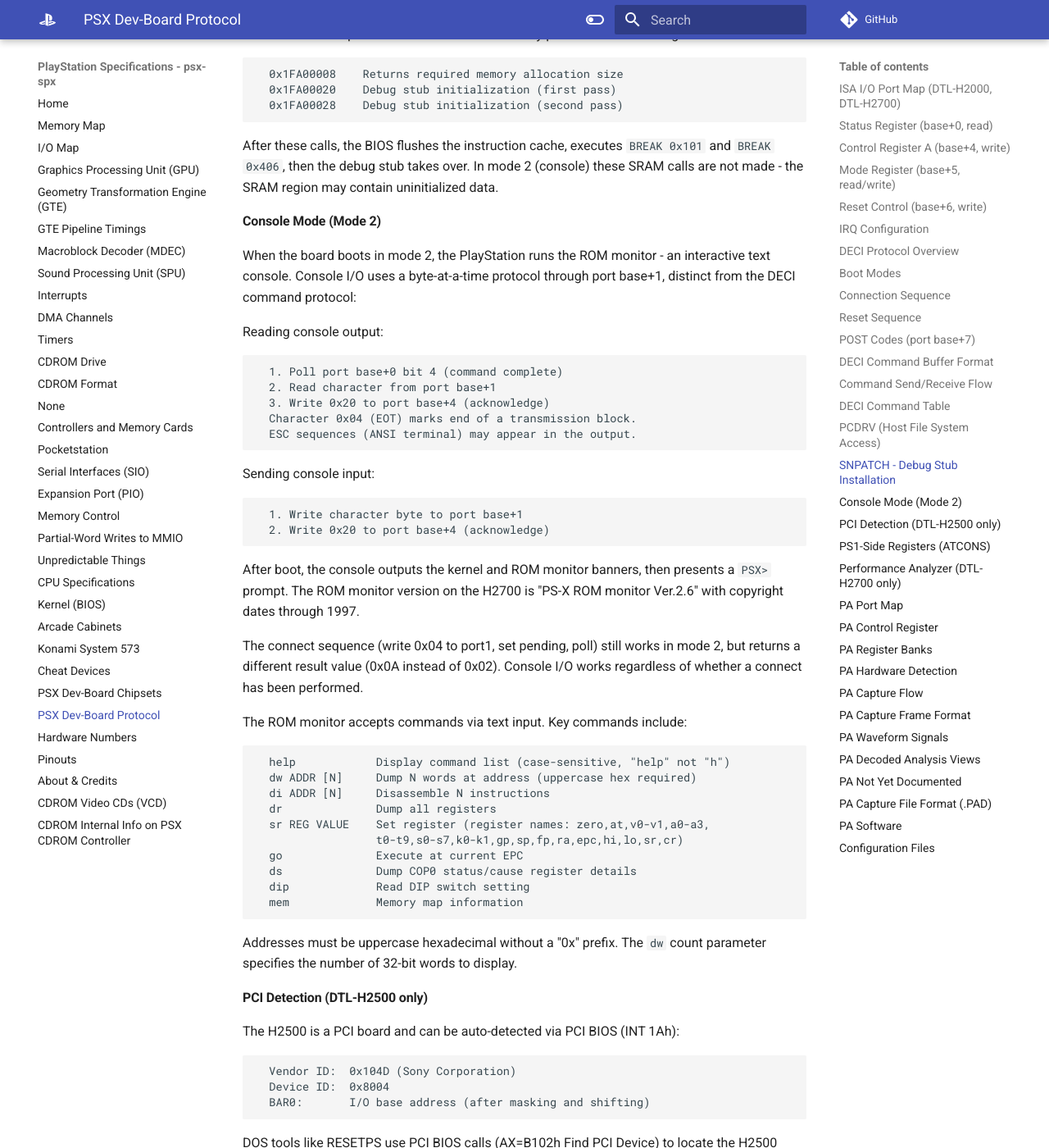
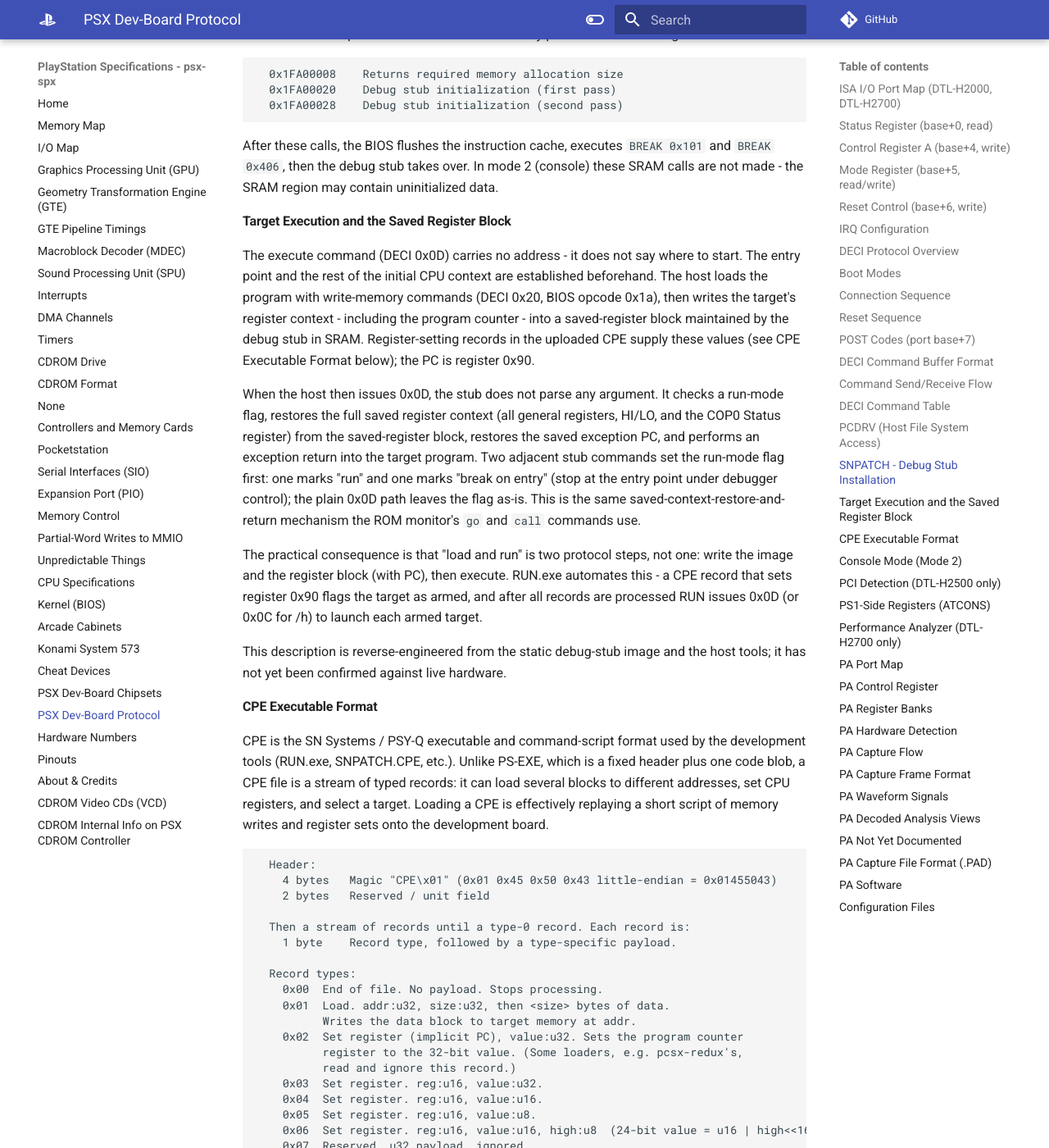
Before and after one commit to psx-spx/psx-spx.github.io, an MkDocs documentation site: the page built from docs/psxdevboardprotocol.md, in a window 1280 px wide and 1400 px high, scrolled down 6958 px. Shown: the whole window at 82% size. Built offline with MkDocs 1.6.1 and Material for MkDocs 9.7.7, drawn with Linux system fonts in a browser that asks for light colours; comment, search, counter and statistics services are not loaded; some of the changed text lies outside the part shown.

Commit message:
psxdevboardprotocol: document CPE format, target execution, and PA penalty views
- CPE executable/script record format (load, set-register, target-select opcodes)
- how the no-argument execute command (DECI 0x0D) launches via the saved
  register block and an exception return into the target
- fill in the 0x0C/0x0D DECI command meanings (halt-load / start)
- the PA performance-penalty analysis views (read/write, write-buffer,
  polygon, and polygon cull/waste)

Signed-off-by: Nicolas 'Pixel' Noble <nicolas@nobis-crew.org>

````diff
--- a/docs/psxdevboardprotocol.md
+++ b/docs/psxdevboardprotocol.md
@@ -178,8 +178,8 @@
   15       0x05      Send/receive data (bidirectional, lengths in CX/DX)
   19       0x21      Read target memory (address in DX:BX, length in CX)
   1a       0x20      Write target memory (address in DX:BX, length in CX)
-  1b       0x0C      Target command, no data
-  1c       0x0D      Target command, no data
+  1b       0x0C      Halt-load: arm target but do not start it (RUN /h)
+  1c       0x0D      Start/execute target (resume into the loaded program)
   22       -         Reset PlayStation (direct port I/O to base+6)
   30       0x22      Read memory, alternate format (flag=0x80)
   39       0xC6      mkdir (host-side, unit=0x80)
@@ -238,6 +238,50 @@
   0x1FA00028    Debug stub initialization (second pass)
 ```
 After these calls, the BIOS flushes the instruction cache, executes `BREAK 0x101` and `BREAK 0x406`, then the debug stub takes over. In mode 2 (console) these SRAM calls are not made - the SRAM region may contain uninitialized data.
+
+#### Target Execution and the Saved Register Block
+The execute command (DECI 0x0D) carries no address - it does not say where to start. The entry point and the rest of the initial CPU context are established beforehand. The host loads the program with write-memory commands (DECI 0x20, BIOS opcode 0x1a), then writes the target's register context - including the program counter - into a saved-register block maintained by the debug stub in SRAM. Register-setting records in the uploaded CPE supply these values (see CPE Executable Format below); the PC is register 0x90.
+
+When the host then issues 0x0D, the stub does not parse any argument. It checks a run-mode flag, restores the full saved register context (all general registers, HI/LO, and the COP0 Status register) from the saved-register block, restores the saved exception PC, and performs an exception return into the target program. Two adjacent stub commands set the run-mode flag first: one marks "run" and one marks "break on entry" (stop at the entry point under debugger control); the plain 0x0D path leaves the flag as-is. This is the same saved-context-restore-and-return mechanism the ROM monitor's `go` and `call` commands use.
+
+The practical consequence is that "load and run" is two protocol steps, not one: write the image and the register block (with PC), then execute. RUN.exe automates this - a CPE record that sets register 0x90 flags the target as armed, and after all records are processed RUN issues 0x0D (or 0x0C for /h) to launch each armed target.
+
+This description is reverse-engineered from the static debug-stub image and the host tools; it has not yet been confirmed against live hardware.
+
+#### CPE Executable Format
+CPE is the SN Systems / PSY-Q executable and command-script format used by the development tools (RUN.exe, SNPATCH.CPE, etc.). Unlike PS-EXE, which is a fixed header plus one code blob, a CPE file is a stream of typed records: it can load several blocks to different addresses, set CPU registers, and select a target. Loading a CPE is effectively replaying a short script of memory writes and register sets onto the development board.
+```
+  Header:
+    4 bytes   Magic "CPE\x01" (0x01 0x45 0x50 0x43 little-endian = 0x01455043)
+    2 bytes   Reserved / unit field
+
+  Then a stream of records until a type-0 record. Each record is:
+    1 byte    Record type, followed by a type-specific payload.
+
+  Record types:
+    0x00  End of file. No payload. Stops processing.
+    0x01  Load. addr:u32, size:u32, then <size> bytes of data.
+          Writes the data block to target memory at addr.
+    0x02  Set register (implicit PC), value:u32. Sets the program counter
+          register to the 32-bit value. (Some loaders, e.g. pcsx-redux's,
+          read and ignore this record.)
+    0x03  Set register. reg:u16, value:u32.
+    0x04  Set register. reg:u16, value:u16.
+    0x05  Set register. reg:u16, value:u8.
+    0x06  Set register. reg:u16, value:u16, high:u8  (24-bit value = u16 | high<<16).
+    0x07  Reserved. u32 payload, ignored.
+    0x08  Select target/unit. unit:u8. Switches which target subsequent
+          records apply to (multi-target development setups).
+
+  Register numbers follow the debug protocol's register map; register 0x90
+  is the program counter. Setting the PC register arms the target for
+  execution (see Target Execution above).
+
+  All scalars are little-endian on the wire.
+```
+The format is byte-compatible across loaders, but interpretation varies: a full debugger loader (RUN.exe) acts on every record including register sets and target selection, while a minimal loader that only needs to load-and-run one program may treat the register records (other than the PC) and the target-select record as no-ops. The record stream stays in sync either way because every record's payload length is fixed by its type.
+
+Record types 0x02-0x06 are all "set register" variants differing only in value width; this lets a CPE encode register values compactly. SNPATCH.CPE, for example, uses a type-0x03 record to set register 0x90 (PC) to its main-RAM entry point, several type-0x01 records to load the stub into SRAM, and a type-0x00 record to terminate.
 
 #### Console Mode (Mode 2)
 When the board boots in mode 2, the PlayStation runs the ROM monitor - an interactive text console. Console I/O uses a byte-at-a-time protocol through port base+1, distinct from the DECI command protocol:
@@ -479,6 +523,30 @@
                           tiles, block fills, null packets, commands
   Waveform Signals      - Five digital signal traces (see above)
 ```
+In addition to the bus-activity views above, LIBPA derives several
+performance-penalty views - the PA's actual purpose, locating where cycles
+are lost. Each is a per-cycle decoder run over the same raw frames:
+```
+  Read/Write Penalty    - Cycles stalled on main-RAM read/write access
+                          contention.
+  Write Buffer Penalty  - Stalls caused by the CPU write buffer draining;
+                          tracks recent writes to an address range and flags
+                          a penalty when a new access hits a not-yet-drained
+                          entry within a configurable window.
+  Polygon Penalty       - GPU stall cycles attributed to polygon rendering.
+  Polygon Cull/Waste    - Per GPU polygon packet, classifies geometry that
+                          produces no or reduced output: fully off-screen
+                          (all vertices outside the drawing area), partially
+                          off-screen, back-facing (rejected by the signed-area
+                          winding test, with a configurable winding convention),
+                          or degenerate (coincident vertices / collapsed edges).
+                          Surfaces overdraw and wasted GPU work.
+```
+Penalty values are held on screen for a fixed number of frames after the
+triggering event, so a penalty trace appears wider than the instantaneous
+stall. These views, like the bus views, are decoded by LIBPA from the raw
+frames; the classification is not stored in the capture.
+
 The bus type classification is not stored in the capture data. It is derived at display time by multi-frame state machines in LIBPA.DLL that track SDRAM RAS/CAS sequences, chip select transitions, and write enable patterns across consecutive frames.
 
 #### PA Not Yet Documented
````
